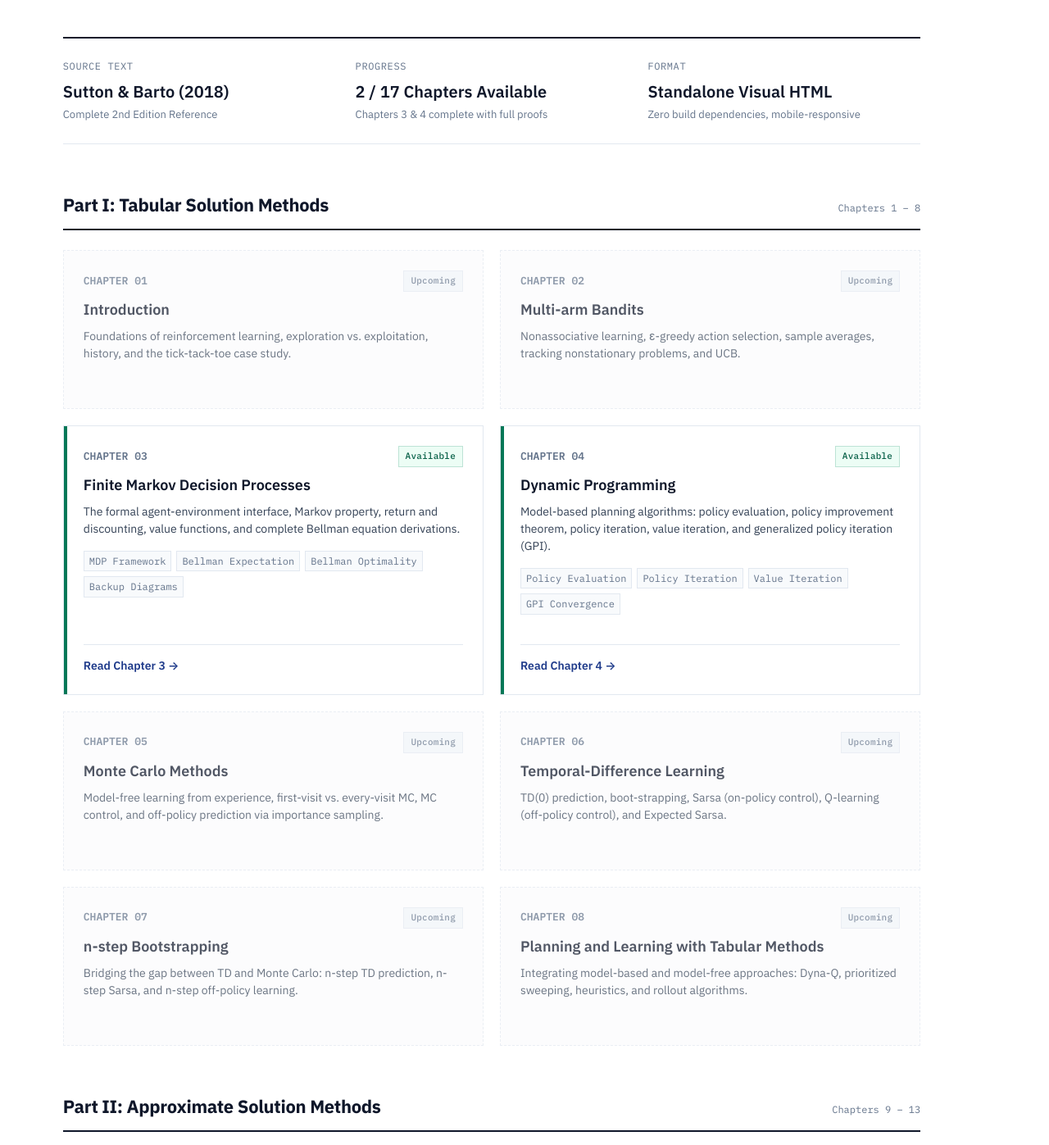
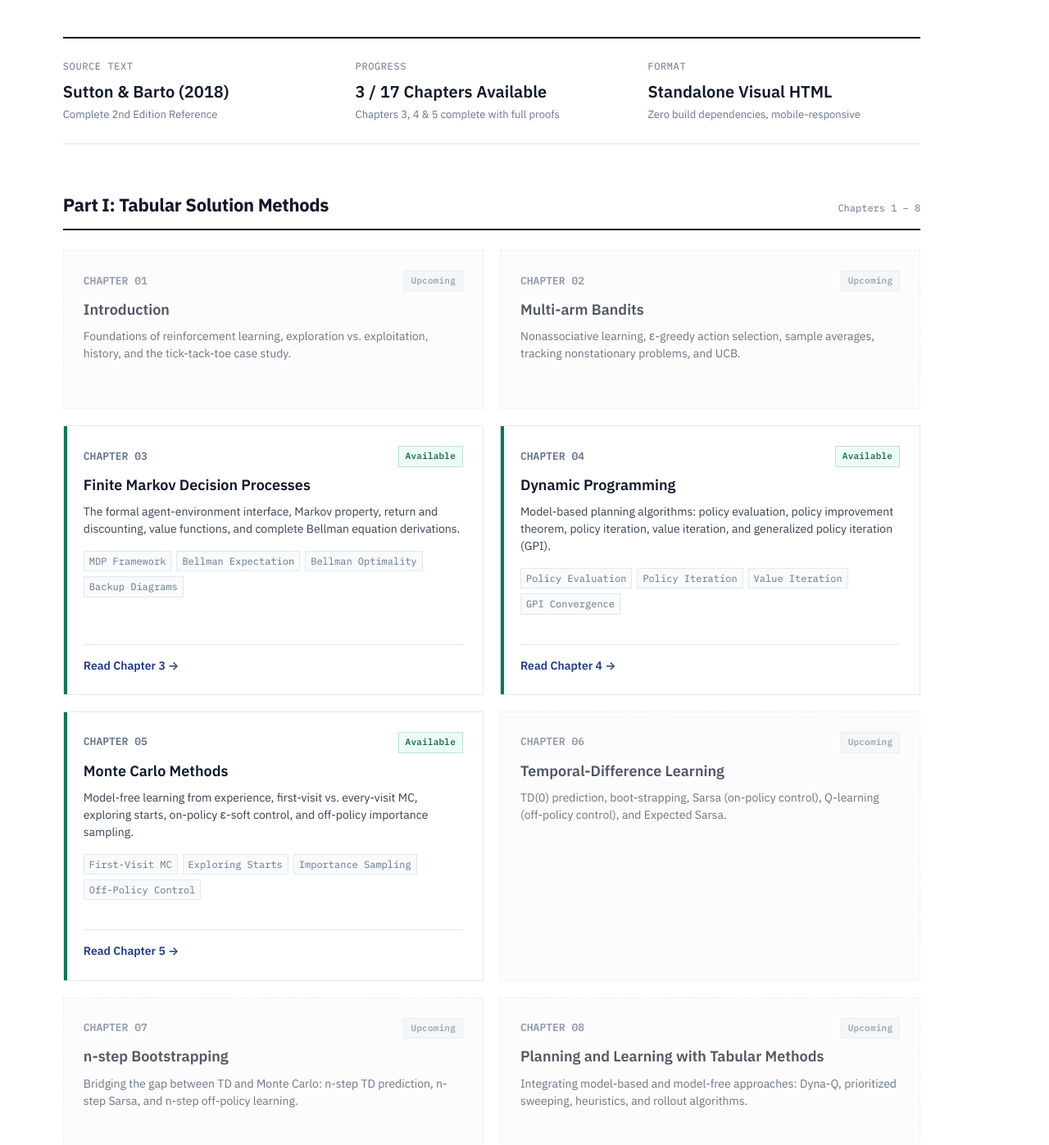
Before and after one commit to YashKhairnar/RL_notes, a plain HTML site: page docs/index.html in a window 1280 px wide. Shown: the part 251-1648 px from the top of the page at 82% size. Drawn offline with Linux system fonts and the light colour scheme.

Commit message:
Update README and activate Chapter 5 notes

```diff
--- a/docs/index.html
+++ b/docs/index.html
@@ -333,8 +333,8 @@ footer a {
   </div>
   <div class="stat-item">
     <span class="stat-label">Progress</span>
-    <span class="stat-val">2 / 17 Chapters Available</span>
-    <span class="stat-sub">Chapters 3 &amp; 4 complete with full proofs</span>
+    <span class="stat-val">3 / 17 Chapters Available</span>
+    <span class="stat-sub">Chapters 3, 4 &amp; 5 complete with full proofs</span>
   </div>
   <div class="stat-item">
     <span class="stat-label">Format</span>
@@ -423,14 +423,25 @@ footer a {
       </article>
 
       <!-- Chapter 5 -->
-      <article class="card upcoming">
+      <article class="card available">
         <div class="card-top">
           <div class="card-meta">
             <span class="chapter-num">CHAPTER 05</span>
-            <span class="badge badge-upcoming">Upcoming</span>
+            <span class="badge badge-completed">Available</span>
           </div>
-          <h3 class="card-title">Monte Carlo Methods</h3>
-          <p class="card-desc">Model-free learning from experience, first-visit vs. every-visit MC, MC control, and off-policy prediction via importance sampling.</p>
+          <h3 class="card-title">
+            <a href="chapter_5_monte_carlo_methods_sutton_barto_2nd_ed.html">Monte Carlo Methods</a>
+          </h3>
+          <p class="card-desc">Model-free learning from experience, first-visit vs. every-visit MC, exploring starts, on-policy &epsilon;-soft control, and off-policy importance sampling.</p>
+          <ul class="topics-list">
+            <li>First-Visit MC</li>
+            <li>Exploring Starts</li>
+            <li>Importance Sampling</li>
+            <li>Off-Policy Control</li>
+          </ul>
+        </div>
+        <div class="card-footer">
+          <a class="read-link" href="chapter_5_monte_carlo_methods_sutton_barto_2nd_ed.html">Read Chapter 5 &rarr;</a>
         </div>
       </article>
 
```
Also changed, not shown: docs/chapter_5_monte_carlo_methods_sutton_barto_2nd_ed.html (+4 -0 lines), 1 other file.
